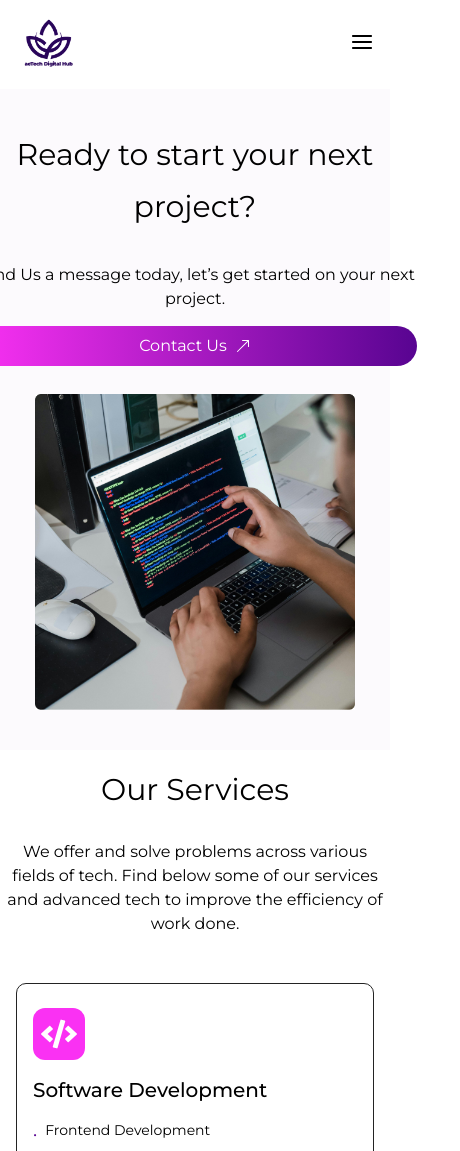
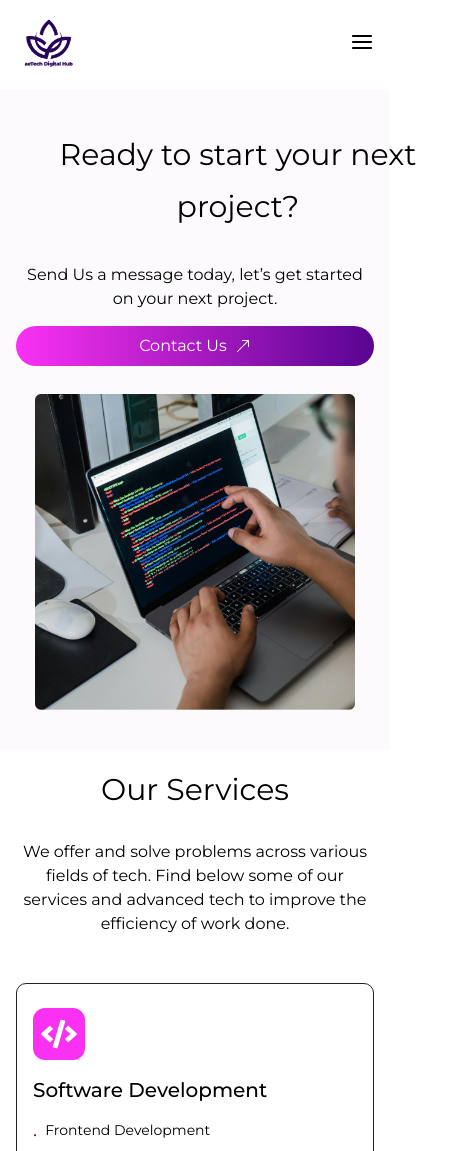
Before and after one commit to ephraim64/aetechhub, a React (Vite) app: page /service in a window 390 px wide. Shown: the top 1151 px of the page, 460 px wide, since content can reach past the window. Built offline with nearby package versions, Linux system fonts and the light colour scheme; a web font is replaced by a local one.

Commit message:
Updated the services page

```diff
--- a/src/pages/Service.jsx
+++ b/src/pages/Service.jsx
@@ -40,7 +40,7 @@ const Service = () => {
         </div>
       </div> */}
       <div className='lg:h-[90vh] h-full md:h-[80vh] flex flex-col lg:flex-row items-center w-full py-10 px-4 lg:px-24 bg-[#BA97D10D] justify-between'>
-        <div className='flex flex-col items-start lg:w-[554px] h-[201px] gap-[15px]'>
+        <div className='flex flex-col items-start w-full lg:w-[554px] h-[201px] gap-[15px]'>
           <h2 className='font-Montserrat font-normal text-3xl lg:text-[44px] leading-[52px] w-[444px] flex-wrap mb-[15px] max-md:text-center'>
             Ready to start your next project?
           </h2>
@@ -63,7 +63,7 @@ const Service = () => {
           ></img>
         </div>
       </div>
-      <div className='flex flex-col items-center justify-center lg:w-full h-[201px] gap-6'>
+      <div className='flex flex-col items-center justify-center lg:w-full h-[201px] gap-6 px-4'>
           <h2 className='font-Montserrat font-normal text-3xl lg:text-[56px] leading-[52px] lg:flex-wrap max-md:text-center'>
             Our Services
           </h2>
```
